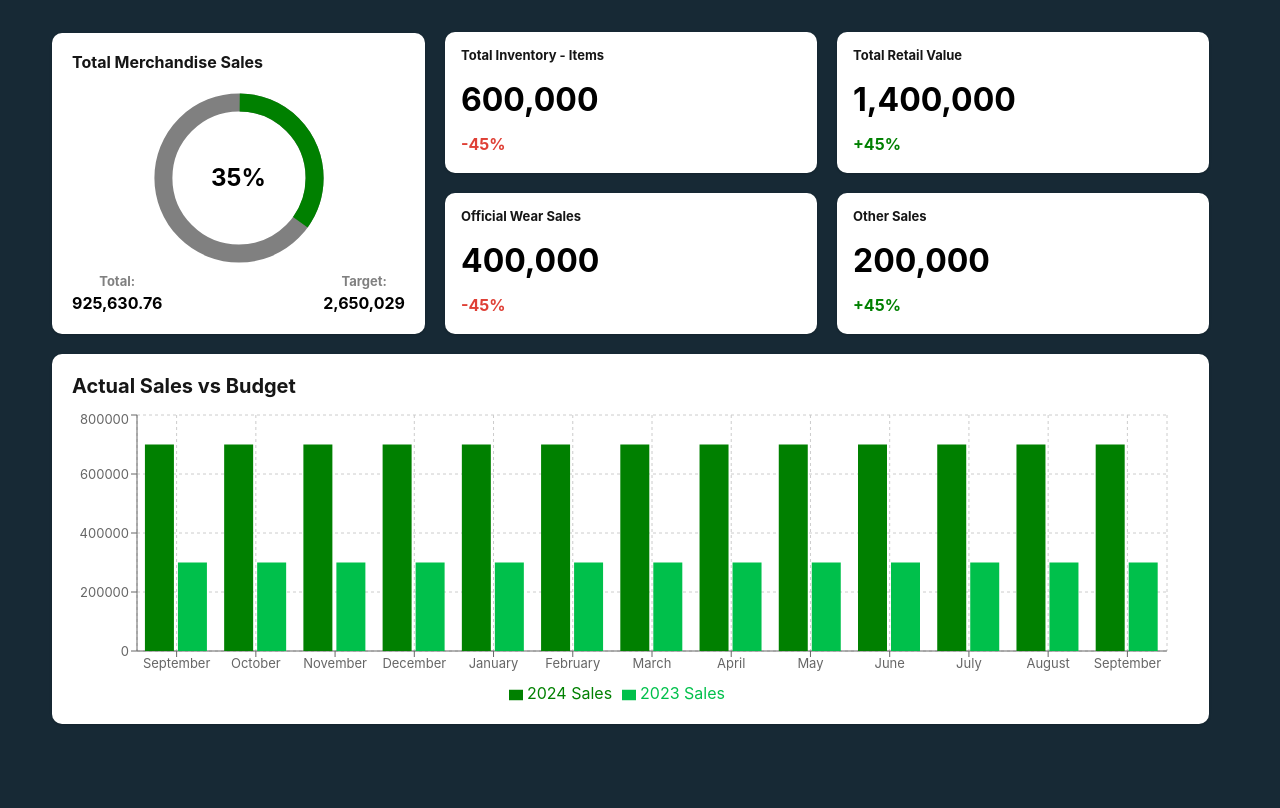
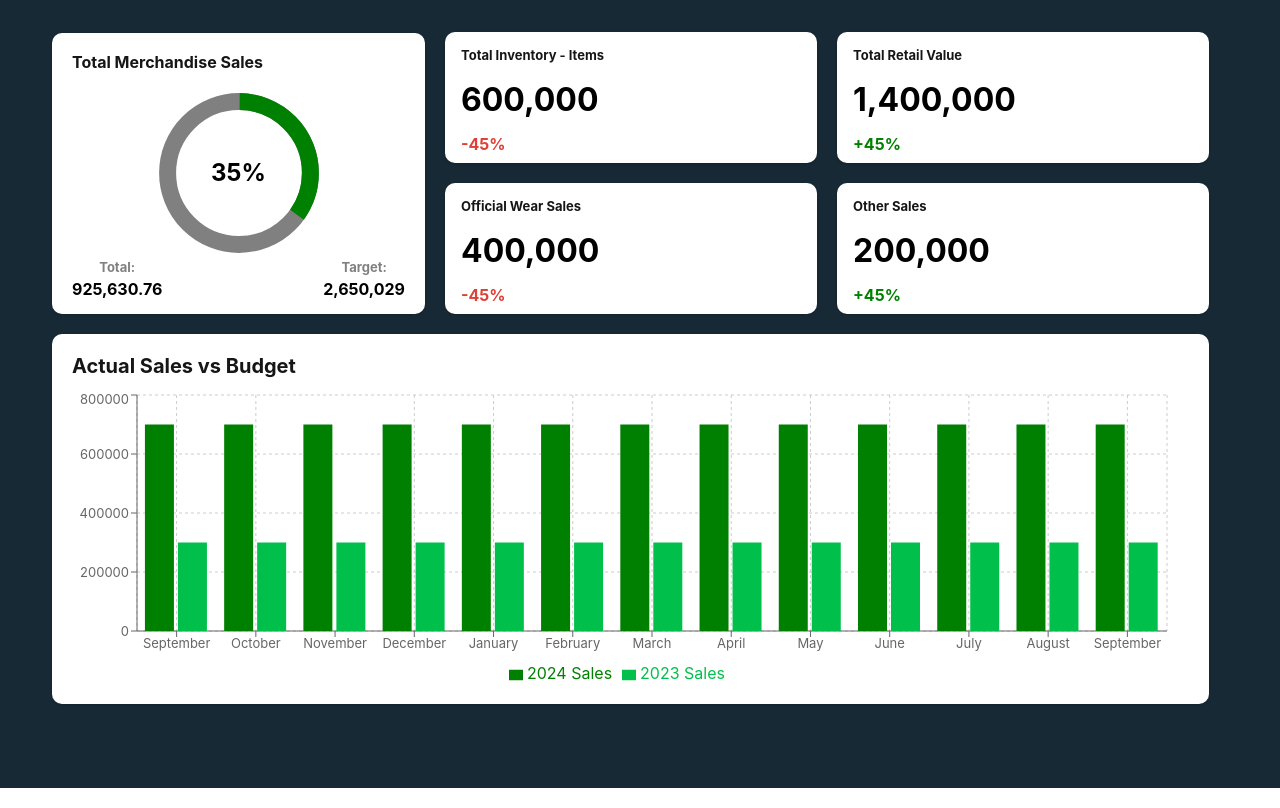
Before and after one commit to LrdByronII/datameet_screens, a React (Vite) app: page / in a window 1280 px wide. Built offline with nearby package versions, Linux system fonts and the light colour scheme.

Commit message:
adjusting size for tv

```diff
--- a/src/componenets/MerchPage/MerchCardContainer.tsx
+++ b/src/componenets/MerchPage/MerchCardContainer.tsx
@@ -10,12 +10,12 @@ const MerchCardContainer = ({ children, size }: Props) => {
   return (
     <>
       {size === "small" && (
-        <Box width={372} height={141}>
+        <Box width={372} height={131}>
           {children}
         </Box>
       )}
       {size === "medium" && (
-        <Box width={373} height={301}>
+        <Box width={373} height={281}>
           {children}
         </Box>
       )}
--- a/src/componenets/MerchPage/MerchCards/MerchCardMed.tsx
+++ b/src/componenets/MerchPage/MerchCards/MerchCardMed.tsx
@@ -28,7 +28,7 @@ const MerchCardMed = ({ item: { label, int1, int2, text1, text2 } }: Props) => {
         <CircularProgress
           value={percent}
           color="green"
-          size={180}
+          size={170}
           trackColor={"grey"}
         >
           <CircularProgressLabel
@@ -39,7 +39,7 @@ const MerchCardMed = ({ item: { label, int1, int2, text1, text2 } }: Props) => {
             {percent.toFixed()}%
           </CircularProgressLabel>
         </CircularProgress>
-        <HStack paddingTop={1} justifyContent={"space-between"}>
+        <HStack paddingTop={0} justifyContent={"space-between"}>
           <Box>
             <Text fontWeight="bold" color="grey" fontSize={"small"}>
               Total:
```
